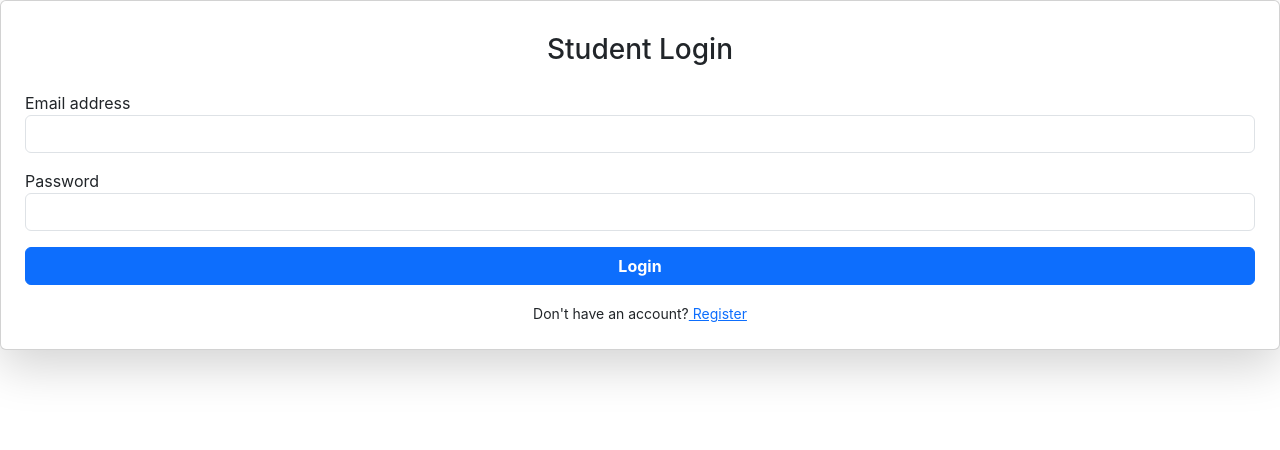
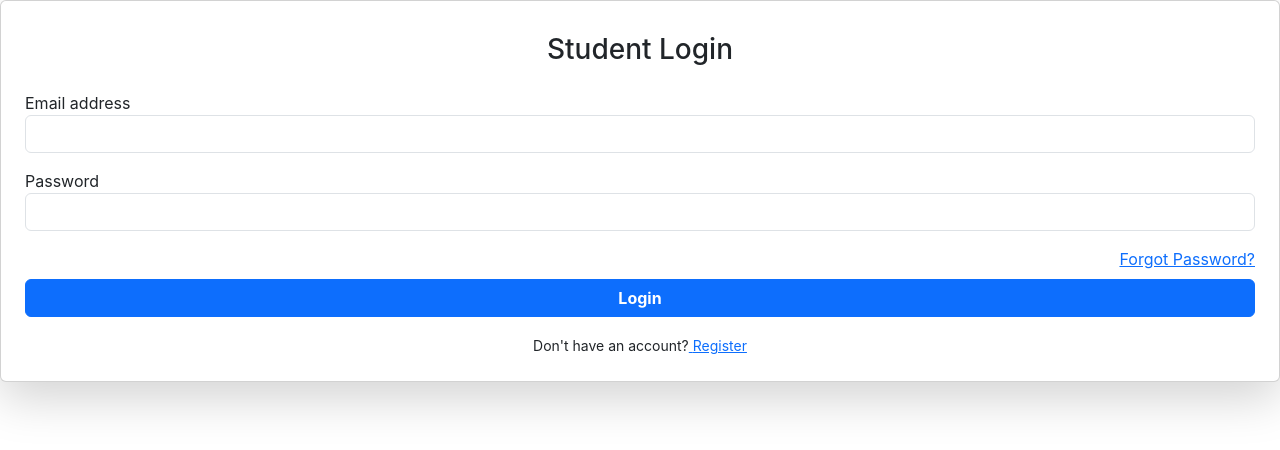
Before and after one commit to KOREADEVELOPERS/managementstudentreal, a React (Create React App) app: page /login in a window 1280 px wide. Shown: the top 450 px of the page. Built offline with nearby package versions, Linux system fonts and the light colour scheme.

Commit message:
Update Homepage_login.jsx

```diff
--- a/src/COMPONENTS/Homepage_login.jsx
+++ b/src/COMPONENTS/Homepage_login.jsx
@@ -10,7 +10,9 @@ const Homepage_login = () => {
   const [password, setPassword] = useState("");
   const [error, setError] = useState("");
 
-  useEffect(() => { AOS.init({ duration: 1000 }); }, []);
+  useEffect(() => {
+    AOS.init({ duration: 1000 });
+  }, []);
 
   const handleLogin = async (e) => {
     e.preventDefault();
@@ -26,6 +28,11 @@ const Homepage_login = () => {
     }
   };
 
+  // OPTIONAL forgot password handler
+  const handleForgotPassword = () => {
+    navigate("/forgot-password");
+  };
+
   return (
     <div className="login-page">
       <div className="card shadow-lg p-4" data-aos="zoom-in">
@@ -35,19 +42,49 @@ const Homepage_login = () => {
         <form onSubmit={handleLogin}>
           <div className="mb-3">
             <label>Email address</label>
-            <input type="email" className="form-control" required value={email}
-              onChange={(e) => setEmail(e.target.value)} />
+            <input
+              type="email"
+              className="form-control"
+              required
+              value={email}
+              onChange={(e) => setEmail(e.target.value)}
+            />
           </div>
+
           <div className="mb-3">
             <label>Password</label>
-            <input type="password" className="form-control" required value={password}
-              onChange={(e) => setPassword(e.target.value)} />
+            <input
+              type="password"
+              className="form-control"
+              required
+              value={password}
+              onChange={(e) => setPassword(e.target.value)}
+            />
           </div>
-          {error && <div className="text-danger mb-3 text-center">{error}</div>}
-          <button type="submit" className="btn btn-primary w-100 fw-bold">Login</button>
+
+          {/* Forgot Password */}
+          <div className="text-end mb-2">
+            <a href="#" onClick={handleForgotPassword} className="text-primary">
+              Forgot Password?
+            </a>
+          </div>
+
+          {error && (
+            <div className="text-danger mb-3 text-center">{error}</div>
+          )}
+
+          <button type="submit" className="btn btn-primary w-100 fw-bold">
+            Login
+          </button>
+
           <div className="text-center mt-3">
-            <small>Don't have an account?
-              <a onClick={() => navigate("/register")} href="#"> Register</a></small>
+            <small>
+              Don't have an account?
+              <a onClick={() => navigate("/register")} href="#">
+                {" "}
+                Register
+              </a>
+            </small>
           </div>
         </form>
       </div>
```
